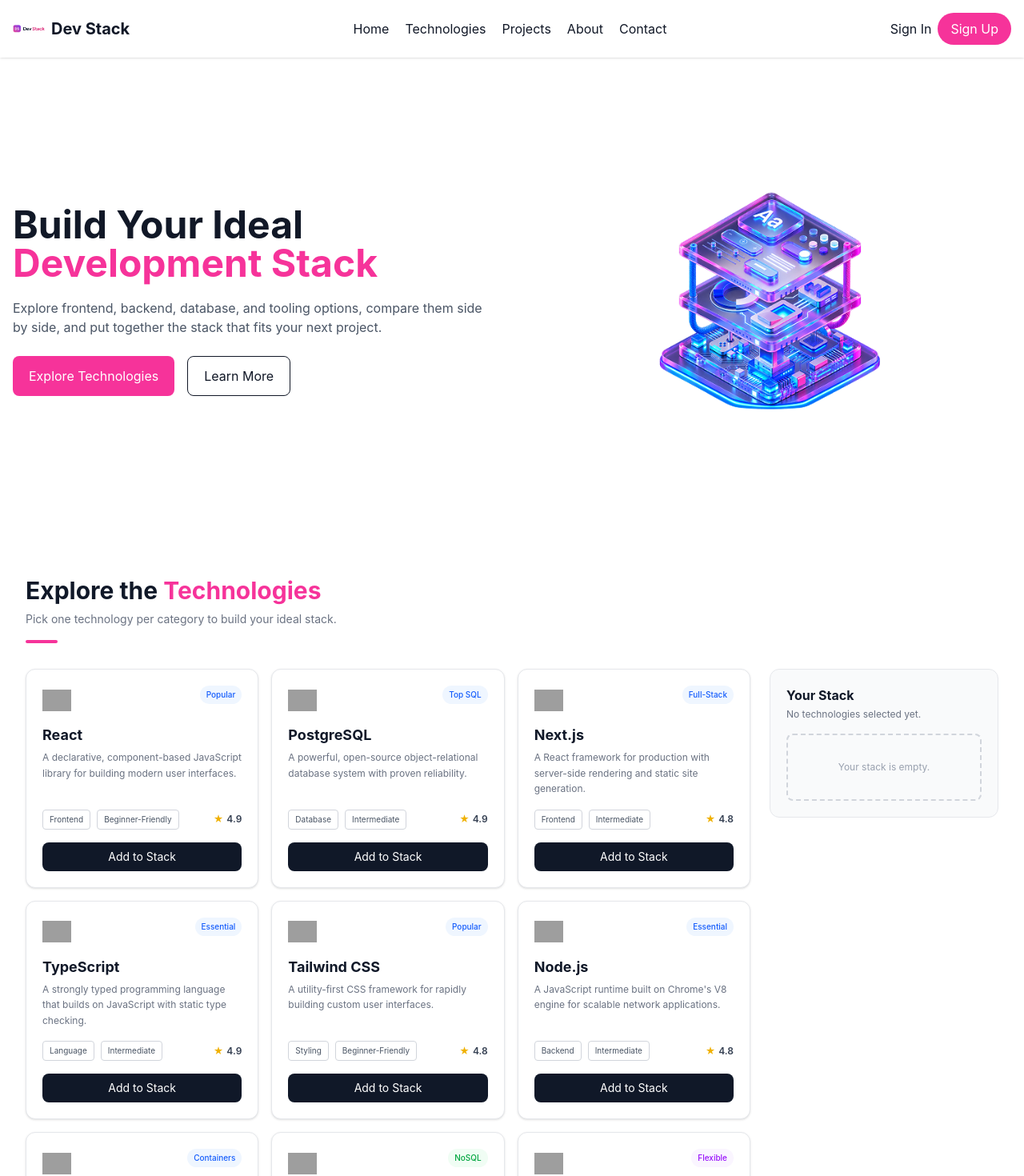
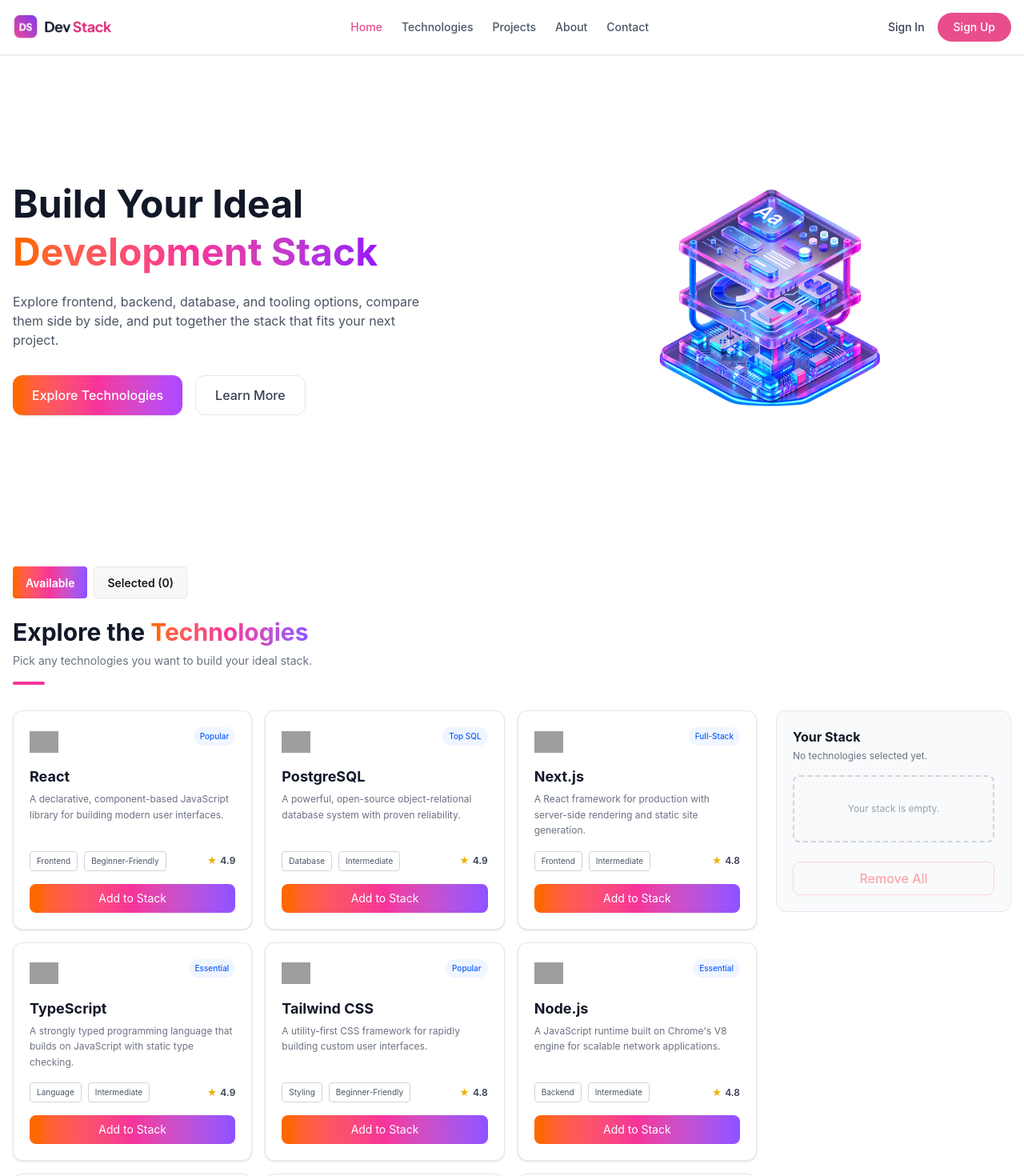
Before and after one commit to SUMAYAAKTERDANA/DevStack, a React (Vite) app: page / in a window 1280 px wide. Shown: the top 1470 px of the page at 80% size. Built offline with nearby package versions, Linux system fonts and the light colour scheme; grey boxes are pictures that could not be loaded.

Commit message:
Update index js

```diff
--- a/package.json
+++ b/package.json
@@ -13,6 +13,7 @@
     "@tailwindcss/vite": "^4.3.3",
     "react": "^19.2.8",
     "react-dom": "^19.2.8",
+    "react-toastify": "^11.1.0",
     "tailwindcss": "^4.3.3"
   },
   "devDependencies": {
--- a/src/App.tsx
+++ b/src/App.tsx
@@ -1,38 +1,36 @@
-import { useEffect, useState } from 'react';
-import Nav from './components/Nav';
-import Section from './components/Section';
-import AvailableTech from './components/technologyCards/AvailableTech';
-import type { ItechList } from './types/Techlisttypes';
-import Footer from './components/Footer';
+import { Suspense } from "react";
+import Nav from "./components/Nav";
+import Section from "./components/Section";
+import TechList from "./components/technologyCards/TechList";
+import Footer from "./components/Footer";
+import type { ItechList } from "./types/Techlisttypes";
+import "react-toastify/dist/ReactToastify.css";
+
+// Promise
+const TechListPromise: Promise<ItechList[]> = fetch("/data.json").then(
+  (res) => res.json()
+);
 
 function App() {
-  const [techData, setTechData] = useState<ItechList[]>([]);
-  const [loading, setLoading] = useState(true);
-
-  useEffect(() => {
-    fetch('/data.json')
-      .then((res) => res.json())
-      .then((data: ItechList[]) => {
-        setTechData(data);
-        setLoading(false);
-      })
-      .catch((err) => {
-        console.error('Failed to load data:', err);
-        setLoading(false);
-      });
-  }, []);
-
   return (
     <>
       <Nav />
+
       <Section />
-      {loading ? (
-        <h2 className="p-10 text-center">Loading...</h2>
-      ) : (
-        <AvailableTech TechList={techData} />
-      )}
 
-<Footer/>
+      <Suspense
+        fallback={
+          <div className="min-h-screen flex items-center justify-center">
+            <p className="text-lg font-semibold text-gray-500">
+              Loading technologies...
+            </p>
+          </div>
+        }
+      >
+        <TechList TechListPromise={TechListPromise} />
+      </Suspense>
+
+      <Footer />
     </>
   );
 }
--- a/src/components/Nav.tsx
+++ b/src/components/Nav.tsx
@@ -6,30 +6,35 @@
       <div className="container mx-auto px-4 py-4 flex items-center justify-between">
 
 
-        <button className="md:hidden text-2xl">
+        <button className="md:hidden text-2xl text-gray-700">
           ☰
         </button>
 
+
         <div className="flex items-center gap-2">
-          <img src={logo} alt="Dev Stack" className="w-10" />
-          <span className="font-bold text-xl hidden sm:block">
-            Dev Stack
-          </span>
+
+          <img src={logo} alt="Dev Stack" className="h-8 auto" />
+
+
+
         </div>
 
 
-        <ul className="hidden md:flex gap-5 items-center">
-          <li>Home</li>
-          <li>Technologies</li>
-          <li>Projects</li>
-          <li>About</li>
-          <li>Contact</li>
+        <ul className="hidden md:flex gap-6 items-center text-sm font-medium">
+          <li className="text-[#E94D8B] cursor-pointer">Home</li>
+          <li className="text-gray-600 hover:text-gray-900 cursor-pointer">Technologies</li>
+          <li className="text-gray-600 hover:text-gray-900 cursor-pointer">Projects</li>
+          <li className="text-gray-600 hover:text-gray-900 cursor-pointer">About</li>
+          <li className="text-gray-600 hover:text-gray-900 cursor-pointer">Contact</li>
         </ul>
 
-        <div className="flex gap-2 items-center">
-          <span>Sign In</span>
 
-          <button className="bg-pink-500 text-white px-4 py-2 rounded-full">
+        <div className="flex gap-4 items-center text-sm">
+          <span className="text-gray-700 font-medium cursor-pointer hover:text-gray-900">
+            Sign In
+          </span>
+
+          <button className="bg-[#E94D8B] hover:bg-[#d63f78] text-white px-5 py-2 rounded-full font-medium transition-colors">
             Sign Up
           </button>
         </div>
--- a/src/components/Section.tsx
+++ b/src/components/Section.tsx
@@ -1,43 +1,39 @@
-import banner from '../assets/banner-stack.png'
-
+import banner from '../assets/banner-stack.png';
 
 const Section = () => {
   return (
-    <section className="max-w-7xl mx-auto px-4 py-12 md:py-20
-                        flex flex-col md:flex-row items-center gap-10">
-
+    <section className="max-w-7xl mx-auto px-4 py-12 md:py-20 flex flex-col md:flex-row items-center gap-10">
 
       <div className="w-full md:w-1/2">
-        <h1 className="text-4xl md:text-5xl font-bold">
+        <h1 className="text-4xl md:text-5xl font-bold leading-tight">
           Build Your Ideal <br />
-          <span className="text-pink-500">
+          <span className="bg-linear-to-r from-orange-500 via-pink-500 to-purple-600 bg-clip-text text-transparent">
             Development Stack
           </span>
         </h1>
 
-        <p className="text-gray-600 mt-5">
+        <p className="text-gray-600 mt-5 max-w-lg">
           Explore frontend, backend, database, and tooling options,
           compare them side by side, and put together the stack that
           fits your next project.
         </p>
 
-        <div className="mt-6 flex flex-wrap gap-4">
-          <button className="bg-pink-500 text-white px-5 py-3 rounded-lg">
+        <div className="mt-8 flex flex-wrap gap-4">
+          <button className="bg-linear-to-r from-orange-500 via-pink-500 to-purple-500 text-white font-medium px-6 py-3 rounded-xl shadow-sm hover:opacity-90 transition-all">
             Explore Technologies
           </button>
 
-          <button className="border px-5 py-3 rounded-lg">
+          <button className="border border-gray-200 text-gray-700 font-medium px-6 py-3 rounded-xl hover:bg-gray-50 transition-all">
             Learn More
           </button>
         </div>
       </div>
 
-
       <div className="w-full md:w-1/2 flex justify-center">
         <img
           src={banner}
           alt="Development Stack"
-          className="w-full max-w-md"
+          className="w-full max-w-md object-contain"
         />
       </div>
 
--- a/src/components/technologyCards/AvailableTech.tsx
+++ b/src/components/technologyCards/AvailableTech.tsx
@@ -1,81 +1,204 @@
-import { useState } from 'react';
-import type { ItechList } from '../../types/Techlisttypes';
+import type {
+  Dispatch,
+  SetStateAction,
+} from "react";
+
+import type { ItechList } from "../../types/Techlisttypes";
+import { toast } from "react-toastify";
 
 type Props = {
-  TechList?: ItechList[];
+  TechList: ItechList[];
+  stack: ItechList[];
+  setStack: Dispatch<SetStateAction<ItechList[]>>;
 };
 
-const AvailableTech = ({ TechList = [] }: Props) => {
-  const [stack, setStack] = useState<ItechList[]>([]);
+const AvailableTech = ({
+  TechList,
+  stack,
+  setStack,
+}: Props) => {
+
+
   const addToStack = (tech: ItechList) => {
-    if (!stack.find((t) => t.id === tech.id)) {
-      setStack([...stack, tech]);
+
+    // Check duplicate technology
+    const alreadySelected = stack.some(
+      (item) => item.id === tech.id
+    );
+
+    if (alreadySelected) {
+      toast.warning(
+        `${tech.name} is already in your stack!`
+      );
+
+      return;
+    }
+
+
+    setStack((previousStack) => [
+      ...previousStack,
+      tech,
+    ]);
+
+
+    toast.success(
+      `${tech.name} added to your stack!`
+    );
+  };
+
+
+
+  const removeFromStack = (id: string) => {
+
+    const removedTech = stack.find(
+      (item) => item.id === id
+    );
+
+    setStack((previousStack) =>
+      previousStack.filter(
+        (item) => item.id !== id
+      )
+    );
+
+    if (removedTech) {
+      toast.info(
+        `${removedTech.name} removed from your stack!`
+      );
     }
   };
 
 
-  const removeFromStack = (id: string) => {
-    setStack(stack.filter((t) => t.id !== id));
+
+  const removeAllFromStack = () => {
+
+    if (stack.length === 0) {
+      toast.warning(
+        "Your stack is already empty!"
+      );
+
+      return;
+    }
+
+    setStack([]);
+
+    toast.info(
+      "All technologies removed from your stack!"
+    );
   };
 
-  const badgeColor = (badge: string) => {
-    const map: Record<string, string> = {
-      Popular: 'bg-blue-50 text-blue-600',
-      Essential: 'bg-blue-50 text-blue-600',
-      'Top SQL': 'bg-blue-50 text-blue-600',
-      'Full-Stack': 'bg-blue-50 text-blue-600',
-      Fast: 'bg-orange-50 text-orange-600',
-      Containers: 'bg-blue-50 text-blue-600',
-      NoSQL: 'bg-green-50 text-green-600',
-      Flexible: 'bg-purple-50 text-purple-600',
-      'In-Memory': 'bg-red-50 text-red-600',
-      'CI/CD': 'bg-green-50 text-green-600',
+
+
+  const isSelected = (id: string) => {
+    return stack.some(
+      (item) => item.id === id
+    );
   };
 
-    return map[badge] ?? 'bg-gray-100 text-gray-600';
+
+
+  const badgeColor = (badge: string) => {
+
+    const map: Record<string, string> = {
+      Popular: "bg-blue-50 text-blue-600",
+      Essential: "bg-blue-50 text-blue-600",
+      "Top SQL": "bg-blue-50 text-blue-600",
+      "Full-Stack": "bg-blue-50 text-blue-600",
+
+      Fast: "bg-orange-50 text-orange-600",
+
+      Containers: "bg-blue-50 text-blue-600",
+
+      NoSQL: "bg-green-50 text-green-600",
+
+      Flexible: "bg-purple-50 text-purple-600",
+
+      "In-Memory": "bg-red-50 text-red-600",
+
+      "CI/CD": "bg-green-50 text-green-600",
     };
+
     return (
-    <div className="min-h-screen bg-white">
-      <div className="max-w-7xl mx-auto px-4 sm:px-6 lg:px-8 py-8 sm:py-10">
+      map[badge] ??
+      "bg-gray-100 text-gray-600"
+    );
+  };
+
+
+  return (
+    <div className="bg-white">
+
+      <div className="max-w-7xl mx-auto">
 
 
         <div className="mb-8">
+
           <h1 className="text-2xl sm:text-3xl font-bold text-gray-900">
-            Explore the <span className="text-pink-500">Technologies</span>
+            Explore the{" "}
+
+            <span className="bg-linear-to-r from-orange-500 via-pink-500 to-violet-500 bg-clip-text text-transparent">
+              Technologies
+            </span>
+
           </h1>
+
           <p className="text-xs sm:text-sm text-gray-500 mt-2">
-            Pick one technology per category to build your ideal stack.
+            Pick any technologies you want to build your ideal stack.
           </p>
+
           <div className="w-10 h-1 bg-pink-500 rounded mt-4"></div>
+
         </div>
+
 
 
         <div className="grid grid-cols-1 lg:grid-cols-4 gap-6">
 
 
+
           <div className="lg:col-span-3">
+
             <div className="grid grid-cols-1 sm:grid-cols-2 xl:grid-cols-3 gap-4">
-              {TechList.map((tech) => (
+
+              {TechList.map((tech) => {
+
+                const selected = isSelected(
+                  tech.id
+                );
+
+                return (
                   <div
                     key={tech.id}
-                  className="bg-white border border-gray-200 rounded-xl shadow-sm hover:shadow-md transition-shadow p-5 flex flex-col"
+                    className={`border rounded-xl shadow-sm hover:shadow-md transition-all p-5 flex flex-col ${
+                      selected
+                        ? "bg-pink-50 border-pink-300"
+                        : "bg-white border-gray-200"
+                    }`}
                   >
 
+
                     <div className="flex items-start justify-between">
+
                       <img
                         src={tech.icon}
                         alt={tech.name}
                         className="w-9 h-9 object-contain"
-                      onError={(e) => {
-                        e.currentTarget.style.display = 'none';
+
+                        onError={(event) => {
+                          event.currentTarget.style.display =
+                            "none";
                         }}
                       />
+
                       <span
-                      className={`text-[10px] font-medium px-2 py-1 rounded-full ${badgeColor(tech.badge)}`}
+                        className={`text-[10px] font-medium px-2 py-1 rounded-full ${badgeColor(
+                          tech.badge
+                        )}`}
                       >
                         {tech.badge}
                       </span>
+
                     </div>
+
 
 
                     <h2 className="text-lg font-bold text-gray-900 mt-3">
@@ -83,94 +206,186 @@
                     </h2>
 
 
+
                     <p className="text-xs text-gray-500 leading-relaxed mt-1 flex-1">
                       {tech.description}
                     </p>
 
 
+
                     <div className="flex items-center justify-between mt-4">
+
                       <div className="flex gap-2 flex-wrap">
+
                         <span className="text-[10px] px-2 py-1 rounded border border-gray-300 text-gray-600">
                           {tech.category}
                         </span>
+
                         <span className="text-[10px] px-2 py-1 rounded border border-gray-300 text-gray-600">
                           {tech.difficulty}
                         </span>
-                    </div>
-                    <div className="flex items-center gap-1 text-xs text-gray-700 shrink-0">
-                      <span className="text-yellow-500">★</span>
-                      <span className="font-semibold">{tech.rating}</span>
-                    </div>
+
                       </div>
 
 
-                  <button
+                      <div className="flex items-center gap-1 text-xs text-gray-700">
 
+                        <span className="text-yellow-500">
+                          ★
+                        </span>
 
-                    onClick={() => addToStack(tech)}
-                    className="w-full mt-4 bg-gray-900 hover:bg-gray-800 active:scale-[0.98] text-white text-sm py-2 rounded-lg transition-all"
-                  >
-                    Add to Stack
-                  </button>
+                        <span className="font-semibold">
+                          {tech.rating}
+                        </span>
+
                       </div>
-              ))}
-            </div>
+
                     </div>
 
 
+
+                    <button
+                      type="button"
+                      onClick={() =>
+                        addToStack(tech)
+                      }
+                      className={`w-full mt-4 text-white text-sm py-2 rounded-lg transition-all ${
+                        selected
+                          ? "bg-gray-400 hover:bg-gray-500"
+                          : "bg-linear-to-r from-orange-500 via-pink-500 to-violet-500 hover:opacity-90 active:scale-[0.98]"
+                      }`}
+                    >
+
+                      {selected
+                        ? "✓ Already Added"
+                        : "Add to Stack"}
+
+                    </button>
+
+                  </div>
+                );
+              })}
+
+            </div>
+
+          </div>
+
+
+
           <div className="lg:col-span-1">
+
             <div className="lg:sticky lg:top-6">
+
               <div className="bg-gray-50 border border-gray-200 rounded-xl p-5">
+
+
+
+                <div>
+
                   <h3 className="text-base font-bold text-gray-900">
                     Your Stack
                   </h3>
+
                   <p className="text-xs text-gray-500 mt-1 mb-4">
+
                     {stack.length === 0
-                    ? 'No technologies selected yet.'
+                      ? "No technologies selected yet."
                       : `${stack.length} technologies selected.`}
+
                   </p>
+
+                </div>
+
 
 
                 {stack.length === 0 ? (
+
                   <div className="border-2 border-dashed border-gray-300 rounded-lg p-8 text-center">
+
                     <p className="text-xs text-gray-400">
                       Your stack is empty.
                     </p>
+
                   </div>
+
                 ) : (
+
+
                   <ul className="space-y-2">
-                    {stack.map((t) => (
+
+                    {stack.map((tech) => (
+
                       <li
-                        key={t.id}
+                        key={tech.id}
                         className="flex items-center justify-between bg-white border border-gray-200 px-3 py-2 rounded-lg text-xs"
                       >
+
                         <div className="flex items-center gap-2 min-w-0">
+
                           <img
-                            src={t.icon}
-                            alt={t.name}
-                            className="w-4 h-4 object-contain shrink-0"
+                            src={tech.icon}
+                            alt={tech.name}
+                            className="w-5 h-5 object-contain shrink-0"
                           />
-                          <span className="truncate font-medium text-gray-800">
-                            {t.name}
+
+                          <div className="min-w-0">
+
+                            <span className="block truncate font-medium text-gray-800">
+                              {tech.name}
                             </span>
+
+                            <span className="block text-[9px] text-gray-400">
+                              {tech.category}
+                            </span>
+
                           </div>
+
+                        </div>
+
+
+
                         <button
-                          onClick={() => removeFromStack(t.id)}
-                          className="text-red-400 hover:text-red-600 ml-2 shrink-0"
-                          aria-label={`Remove ${t.name}`}
+                          type="button"
+                          onClick={() =>
+                            removeFromStack(
+                              tech.id
+                            )
+                          }
+                          className="text-red-400 hover:text-red-600 ml-2 shrink-0 cursor-pointer text-lg"
+                          aria-label={`Remove ${tech.name}`}
                         >
                           ✕
                         </button>
+
                       </li>
+
                     ))}
+
                   </ul>
+
                 )}
-              </div>
-            </div>
+
+
+
+                <button
+                  type="button"
+                  onClick={removeAllFromStack}
+                  disabled={stack.length === 0}
+                  className="w-full mt-6 border border-red-300 text-red-500 py-2 rounded-lg font-medium hover:bg-red-50 transition disabled:opacity-40 disabled:cursor-not-allowed"
+                >
+                  Remove All
+                </button>
+
               </div>
 
             </div>
+
           </div>
+
+        </div>
+
+      </div>
+
     </div>
   );
 };
--- a/src/components/technologyCards/TechList.tsx
+++ b/src/components/technologyCards/TechList.tsx
@@ -1,43 +1,82 @@
-
 import { use, useState } from "react";
 import type { ItechList } from "../../types/Techlisttypes";
 import AvailableTech from "./AvailableTech";
 
 interface TechListProps {
-    TechListPromise: Promise<ItechList[]>
+  TechListPromise: Promise<ItechList[]>;
+}
 
-}
+const TechList = ({
+  TechListPromise,
+}: TechListProps) => {
+  const techList = use(TechListPromise);
+
+  // Selected technologies
+  const [stack, setStack] = useState<ItechList[]>([]);
+
+  // Available / Selected
+  const [buttonType, setButtonType] = useState<
+    "available" | "selected"
+  >("available");
+
+
+  const displayedTech =
+    buttonType === "available"
+      ? techList
+      : stack;
+
+  return (
+    <div className="container mx-auto px-4 py-8">
+
+
+      <div className="flex justify-between items-center gap-4 mb-6">
 
 
 
-
-const TechList = ({ TechListPromise }: TechListProps) => {
-    // console.log(TechListPromise)
-    const TechList = use(TechListPromise)
-    // console.log(TechList,'TechList')
-    const [buttonType, setbuttonType] = useState("avilable")
-    // console.log(buttonType);
-const handleUpdateBtnType =(type)=>{
-setbuttonType(type);
-
-}
+        <div className="flex gap-2">
 
 
-    return (
-        <><div className="container mx-auto">
-            <div className="flex justify-between gap-4 mb-2">
-                <h2 className="font-bold text-xl"></h2>
-                <div>
-                    <button
-                    onClick={()=>handleUpdateBtnType(available)}
-                    className={`btn btn-success ${buttonType === 'available' ? 'btn-success' : ''}`}>Available</button>
-                    {/* <button className={`btn btn-success ${buttonType==='selected'?'btn-success':''}`}>Seleted</button> */}
-                </div>
-            </div>
-        </div><div>
-                <AvailableTech TechList={TechList} />
-            </div></>
-    );
+          <button
+            type="button"
+            onClick={() =>
+              setButtonType("available")
+            }
+            className={`btn ${
+              buttonType === "available"
+                ? "bg-linear-to-r from-orange-500 via-pink-500 to-violet-500 text-white border-none"
+                : ""
+            }`}
+          >
+            Available
+          </button>
+
+
+          <button
+            type="button"
+            onClick={() =>
+              setButtonType("selected")
+            }
+            className={`btn ${
+              buttonType === "selected"
+                ? "bg-linear-to-r from-orange-500 via-pink-500 to-violet-500 text-white border-none"
+                : ""
+            }`}
+          >
+            Selected ({stack.length})
+          </button>
+
+        </div>
+      </div>
+
+
+      <AvailableTech
+        TechList={displayedTech}
+        stack={stack}
+        setStack={setStack}
+      />
+
+    </div>
+  );
 };
 
 export default TechList;
```
Also changed, not shown: src/components/technologyCards/Selectedtech.tsx (deleted, +0 -11 lines), 1 other file (tests, documents, lock files or other folders). Lines whose indentation alone changed are shown as unchanged.
